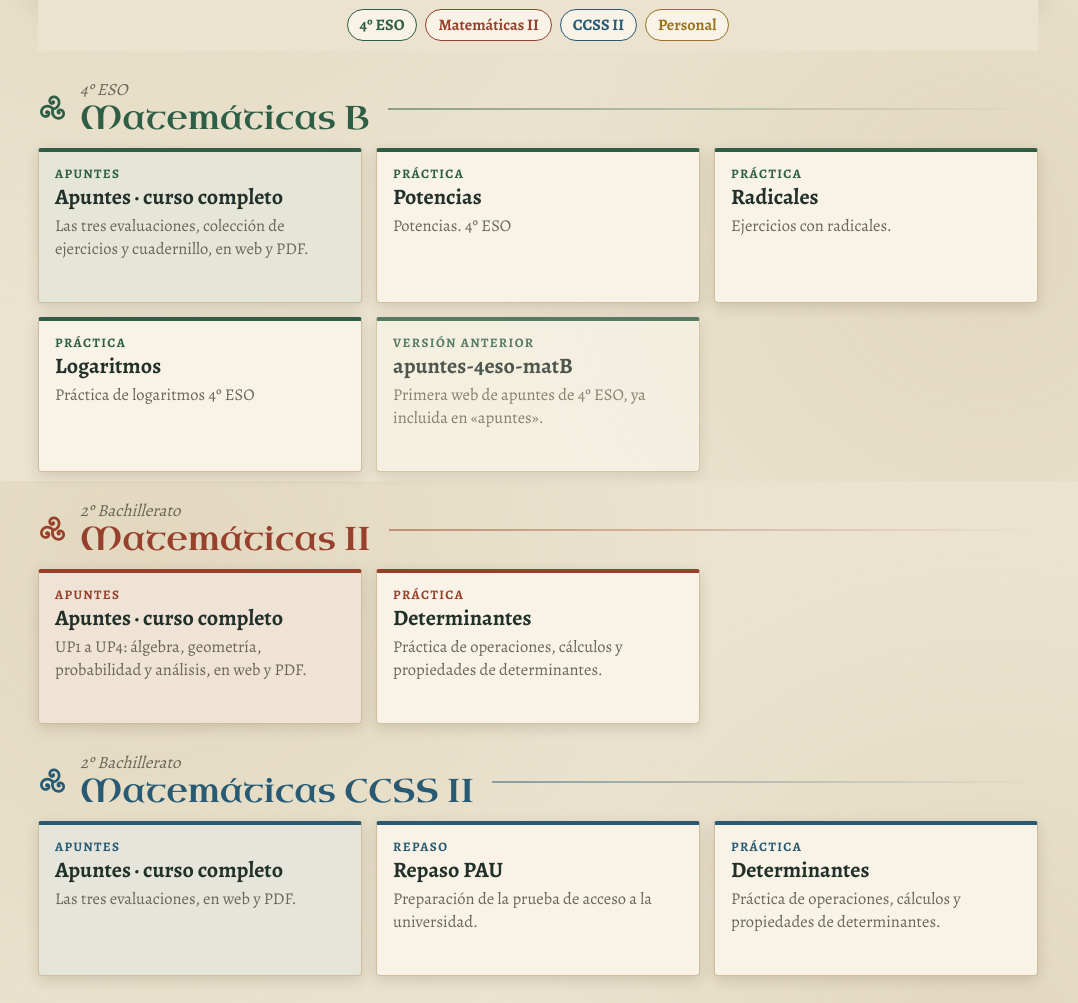
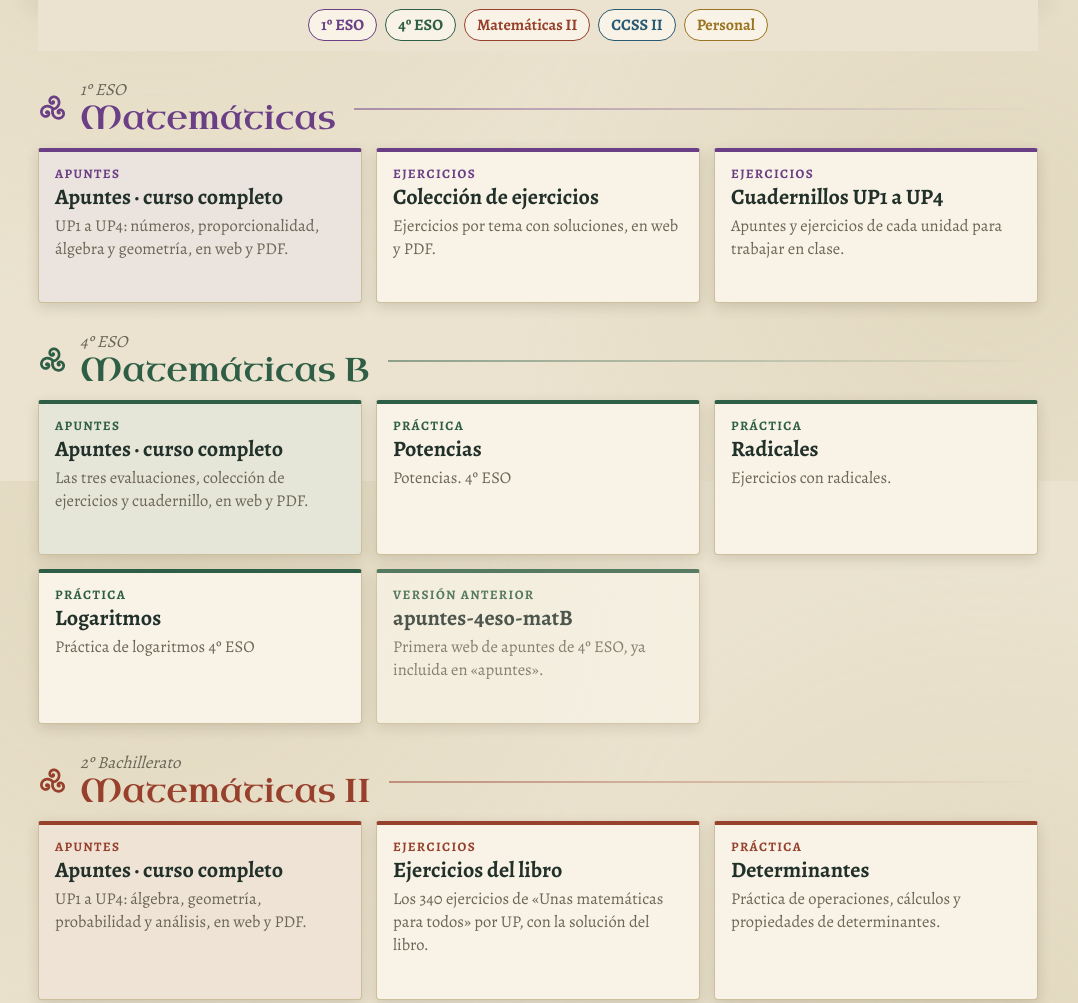
Before and after one commit to profesorqueipo-rgb/profesorqueipo-rgb.github.io, a plain HTML site: page index.html in a window 1280 px wide. Shown: the part 319-1322 px from the top of the page, without its empty margins (102-1180 px from the left). Drawn offline with Linux system fonts and the light colour scheme.

Commit message:
Añade 1º ESO y los ejercicios del libro de Mat II

```diff
--- a/index.html
+++ b/index.html
@@ -15,17 +15,17 @@
 <style>
 :root{
   --bg:#ebe3cf; --bg2:#e2d8bf; --card:#f8f3e6; --ink:#22302a; --muted:#6b6656; --line:#cdbf9c;
-  --green:#2e5e45; --gold:#9a7420; --blue:#285a74; --rust:#97402c;
+  --green:#2e5e45; --gold:#9a7420; --blue:#285a74; --rust:#97402c;--plum:#6a3f86;
   --shadow:rgba(40,30,10,.14);
   --f-title:"Uncial Antiqua",Georgia,serif;
   --f-body:"Alegreya",Georgia,"Times New Roman",serif;
 }
 @media (prefers-color-scheme: dark){:root:not([data-theme="light"]){
   --bg:#0f1714; --bg2:#131d19; --card:#18231e; --ink:#ebe4d1; --muted:#a8a28f; --line:#33443a;
-  --green:#8cc6a4; --gold:#dcbc66; --blue:#8bbcd8; --rust:#e3977f; --shadow:rgba(0,0,0,.45); color-scheme:dark }}
+  --green:#8cc6a4; --gold:#dcbc66; --blue:#8bbcd8; --rust:#e3977f;--plum:#c8a6e6; --shadow:rgba(0,0,0,.45); color-scheme:dark }}
 :root[data-theme="dark"]{
   --bg:#0f1714; --bg2:#131d19; --card:#18231e; --ink:#ebe4d1; --muted:#a8a28f; --line:#33443a;
-  --green:#8cc6a4; --gold:#dcbc66; --blue:#8bbcd8; --rust:#e3977f; --shadow:rgba(0,0,0,.45); color-scheme:dark }
+  --green:#8cc6a4; --gold:#dcbc66; --blue:#8bbcd8; --rust:#e3977f;--plum:#c8a6e6; --shadow:rgba(0,0,0,.45); color-scheme:dark }
 
 *{box-sizing:border-box}
 html{scroll-behavior:smooth}
@@ -38,7 +38,7 @@ body{margin:0;color:var(--ink);font-family:var(--f-body);font-size:19px;line-hei
 a{color:inherit}
 :focus-visible{outline:2px solid var(--gold);outline-offset:3px}
 .wrap{max-width:1000px;margin:0 auto}
-.c-green{--acc:var(--green)} .c-rust{--acc:var(--rust)} .c-blue{--acc:var(--blue)} .c-gold{--acc:var(--gold)} .c-muted{--acc:var(--muted)}
+.c-green{--acc:var(--green)} .c-rust{--acc:var(--rust)} .c-blue{--acc:var(--blue)} .c-gold{--acc:var(--gold)} .c-plum{--acc:var(--plum)} .c-muted{--acc:var(--muted)}
 
 /* banda de nudo celta */
 .banda{display:block;width:100%;height:24px;color:var(--acc,var(--gold))}
@@ -150,12 +150,22 @@ footer .lema{font-family:var(--f-title);font-size:20px;color:var(--green)}
 </header>
 
 <nav class="indice" aria-label="Secciones">
+  <a href="#eso1" class="c-plum">1º ESO</a>
   <a href="#eso4" class="c-green">4º ESO</a>
   <a href="#mat2" class="c-rust">Matemáticas II</a>
   <a href="#ccss2" class="c-blue">CCSS II</a>
   <a href="#personal" class="c-gold">Personal</a>
   <a href="#otros" class="c-muted" id="indice-otros" hidden>Otros</a>
 </nav>
+
+<section id="eso1" class="c-plum">
+  <div class="sec-cab"><svg class="mini" aria-hidden="true"><use href="#tri"/></svg><div><span class="nivel">1º ESO</span><h2>Matemáticas</h2></div></div>
+  <ul class="rejilla">
+    <li><div class="repo destacado" data-repo="apuntes"><span class="tipo">apuntes</span><a class="abrir" href="/apuntes/#eso1">Apuntes · curso completo</a><p class="desc">UP1 a UP4: números, proporcionalidad, álgebra y geometría, en web y PDF.</p><div class="pie-repo"><span class="fecha"></span><a class="codigo" hidden>código</a></div></div></li>
+    <li><div class="repo" data-repo="apuntes"><span class="tipo">ejercicios</span><a class="abrir" href="/apuntes/1eso-matematicas-coleccion.html">Colección de ejercicios</a><p class="desc">Ejercicios por tema con soluciones, en web y PDF.</p><div class="pie-repo"><span class="fecha"></span><a class="codigo" hidden>código</a></div></div></li>
+    <li><div class="repo" data-repo="apuntes"><span class="tipo">ejercicios</span><a class="abrir" href="/apuntes/#eso1">Cuadernillos UP1 a UP4</a><p class="desc">Apuntes y ejercicios de cada unidad para trabajar en clase.</p><div class="pie-repo"><span class="fecha"></span><a class="codigo" hidden>código</a></div></div></li>
+  </ul>
+</section>
 
 <section id="eso4" class="c-green">
   <div class="sec-cab"><svg class="mini" aria-hidden="true"><use href="#tri"/></svg><div><span class="nivel">4º ESO</span><h2>Matemáticas B</h2></div></div>
@@ -172,6 +182,7 @@ footer .lema{font-family:var(--f-title);font-size:20px;color:var(--green)}
   <div class="sec-cab"><svg class="mini" aria-hidden="true"><use href="#tri"/></svg><div><span class="nivel">2º Bachillerato</span><h2>Matemáticas II</h2></div></div>
   <ul class="rejilla">
     <li><div class="repo destacado" data-repo="apuntes"><span class="tipo">apuntes</span><a class="abrir" href="/apuntes/#mat2">Apuntes · curso completo</a><p class="desc">UP1 a UP4: álgebra, geometría, probabilidad y análisis, en web y PDF.</p><div class="pie-repo"><span class="fecha"></span><a class="codigo" hidden>código</a></div></div></li>
+    <li><div class="repo" data-repo="apuntes"><span class="tipo">ejercicios</span><a class="abrir" href="/apuntes/#mat2">Ejercicios del libro</a><p class="desc">Los 340 ejercicios de «Unas matemáticas para todos» por UP, con la solución del libro.</p><div class="pie-repo"><span class="fecha"></span><a class="codigo" hidden>código</a></div></div></li>
     <li><div class="repo" data-repo="determinantes"><span class="tipo">práctica</span><a class="abrir" href="/determinantes/">Determinantes</a><p class="desc">Práctica de operaciones, cálculos y propiedades de determinantes.</p><div class="pie-repo"><span class="fecha"></span><a class="codigo" hidden>código</a></div></div></li>
   </ul>
 </section>
```
